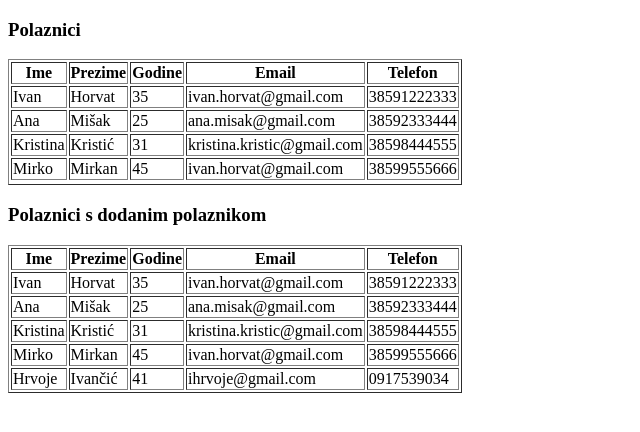
After one commit to ihrvo/osnove_php, a PHP site: page /7.Datoteke/dz.php in a window 1280 px wide. The commit adds this page. Shown: the top 432 px of the page, without its empty margins (0-640 px from the left). Run offline with PHP 8.4, Linux system fonts and the light colour scheme.

Commit message:
dz 7.Datoteke

```diff
--- a/2.UvodPHP/referenca.php
+++ b/2.UvodPHP/referenca.php
@@ -3,10 +3,10 @@ $a = 5;
 $b = $a;
 $a = 6;
 
-echo 'A je '. $b. ', B je '. $b . '<br><br>';
+echo 'A je '. $a. ', B je '. $b . '<br><br>';
 
 $a = 5;
 $b = &$a;
-$a = 6;
+$a = 68;
 
-echo 'A je '. $b. ', B je '. $b. '<br><br>';
+echo 'A je '. $a. ', B je '. $b. '<br><br>';
--- a/6.Funkcije/dz.php
+++ b/6.Funkcije/dz.php
@@ -49,7 +49,7 @@ rasponu od 1 do 10 te ispišite rezultat.
 
 function slucajniOdabir(int $broj)
 {
-    static $a = 0;
+    static $a = 0; // ako se ne setira na 0, automatski stavlja na 0
     $a += $broj;
     return $a;
 }
@@ -57,5 +57,5 @@ function slucajniOdabir(int $broj)
 $func ='slucajniOdabir';
 
 for ($i=1; $i < 6; $i++) {
-    echo $i.'. slučajni broj: '.$func(rand(5, 10)).'<br>';
+    echo 'Stari zbroj: '.slucajniOdabir(0).' | '.$i.'. slučajni broj: '.$func(rand(5, 10)).'<br>';
 }
--- /dev/null
+++ b/7.Datoteke/dz.php
@@ -0,0 +1,83 @@
+<?php
+
+// 1. Pročitajte podatke iz datoteke polaznici.json, te ih ispišite u HTML tablicu.
+// 2. Dodajte novog polaznika u datoteku polaznici.json, te podatke iz nje ponovo ispišite.
+
+
+// 1. Pročitajte podatke iz datoteke polaznici.json
+const FILE_PATH = __DIR__ . '/podaci/polaznici.json';
+$polaznici = json_decode(file_get_contents(FILE_PATH), true);
+//print_r($polaznici);
+?>
+<!DOCTYPE html>
+<html lang="en">
+<head>
+    <meta charset="UTF-8">
+    <meta name="viewport" content="width=device-width, initial-scale=1.0">
+    <title>DZ - Datoteke</title>
+</head>
+<body>
+    <h3>Polaznici</h3>
+    <table border="1">
+        <thead>
+            <th>Ime</th>
+            <th>Prezime</th>
+            <th>Godine</th>
+            <th>Email</th>
+            <th>Telefon</th>
+        </thead>
+        <?php // te ih ispišite u HTML tablicu.
+        foreach ($polaznici as $key => $value) {
+            echo "<tr>";
+            if ($value['name'].$value['surname'] == "HrvojeIvančić") { // ako je korisnik Hrvoje već dodan izbriši ga kako bi se tablice razlikovale
+                array_pop($polaznici);
+            }
+            else {
+                foreach ($value as $key => $value) {
+
+                    echo "<td>".$value."</td>";
+            }
+            }
+
+            echo "</tr>";
+        }
+    ?>
+    </table>
+
+    <?php  //2. Dodajte novog polaznika u datoteku polaznici.json
+        $polaznici[] = [
+            "name" => "Hrvoje",
+            "surname" => "Ivančić",
+            "age" => 41,
+            "email" => "ihrvoje@gmail.com",
+            "phone" => "0917539034"
+        ];
+
+        $polaznici = json_encode($polaznici);
+        file_put_contents(FILE_PATH, $polaznici);
+        $polaznici = json_decode(file_get_contents(FILE_PATH), true);
+    ?>
+
+    <h3>Polaznici s dodanim polaznikom</h3>
+    <table border="1">
+        <thead>
+            <th>Ime</th>
+            <th>Prezime</th>
+            <th>Godine</th>
+            <th>Email</th>
+            <th>Telefon</th>
+        </thead>
+        <?php //te podatke iz nje ponovo ispišite.
+        foreach ($polaznici as $key => $value) {
+            echo "<tr>";
+            foreach ($value as $key => $value) {
+               echo "<td>".$value."</td>";
+            }
+            echo "</tr>";
+        }
+    ?>
+    </table>
+
+
+</body>
+</html>
--- /dev/null
+++ b/7.Datoteke/podaci/knjige.json
@@ -0,0 +1 @@
+[{"title":"To Kill A Mockingbird","author":"Harper Lee","available":true,"pages":336,"isbn":9780061120084},{"title":"1984","author":"George Orwell","available":true,"pages":267,"isbn":9780547249643},{"title":"One Hundred Years Of Solitude","author":"Gabriel Garcia Marquez","available":false,"pages":457,"isbn":9785267006323},{"title":"Knjiga","author":"pisac","available":true,"pages":324,"isbn":123412341234}]
--- /dev/null
+++ b/7.Datoteke/podaci/polaznici.json
@@ -0,0 +1 @@
+[{"name":"Ivan","surname":"Horvat","age":35,"email":"ivan.horvat@gmail.com","phone":38591222333},{"name":"Ana","surname":"Mi\u0161ak","age":25,"email":"ana.misak@gmail.com","phone":38592333444},{"name":"Kristina","surname":"Kristi\u0107","age":31,"email":"kristina.kristic@gmail.com","phone":38598444555},{"name":"Mirko","surname":"Mirkan","age":45,"email":"ivan.horvat@gmail.com","phone":38599555666},{"name":"Hrvoje","surname":"Ivan\u010di\u0107","age":41,"email":"ihrvoje@gmail.com","phone":"0917539034"}]
```
Also changed, not shown: 2.UvodPHP/tipovi_podataka.php (+7 -1 lines), 3.Operatori/kombinirani_operator_dodjele.php (+13 -6 lines), 7.Datoteke/knjige.json (added, +23 -0 lines), 7.Datoteke/podaci/users.csv (added, +11 -0 lines), 7.Datoteke/read_csv.php (added, +18 -0 lines), 7.Datoteke/read_json.php (added, +9 -0 lines), 7.Datoteke/write_to_json.php (added, +21 -0 lines).
